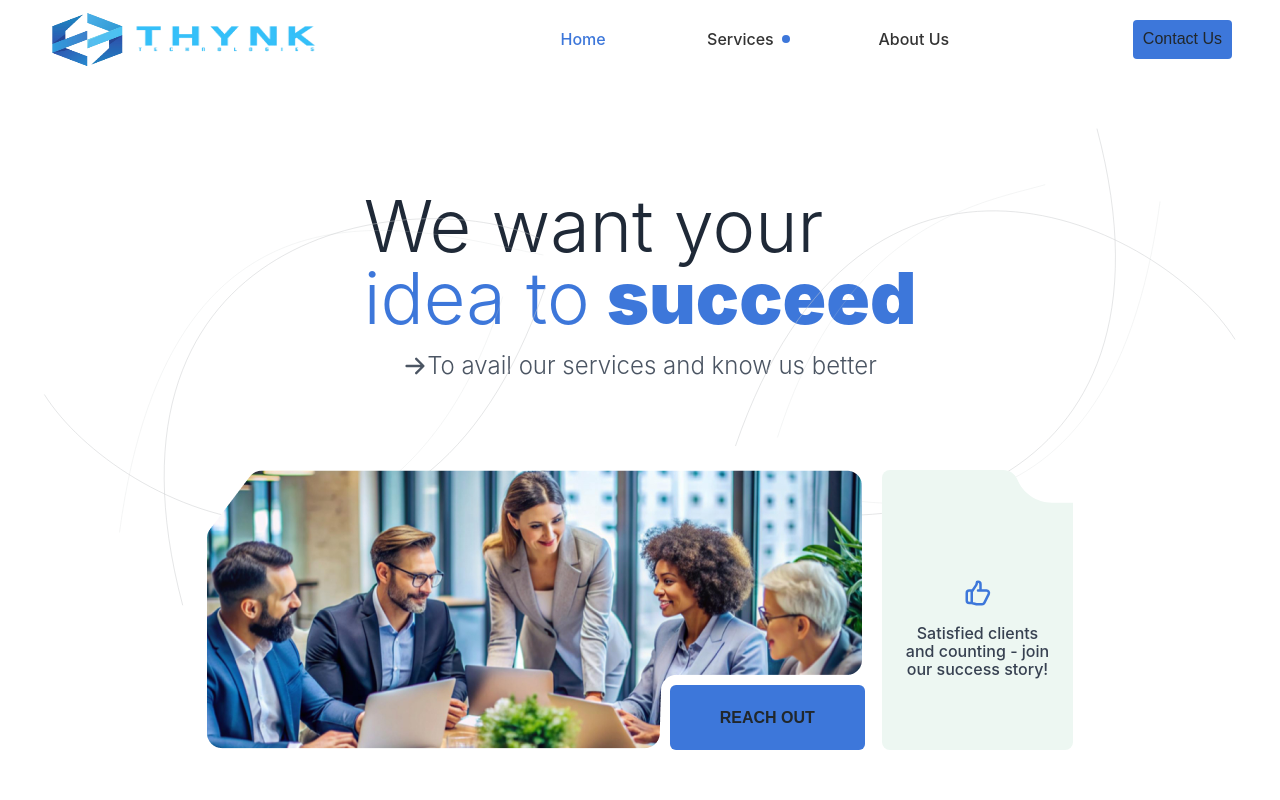
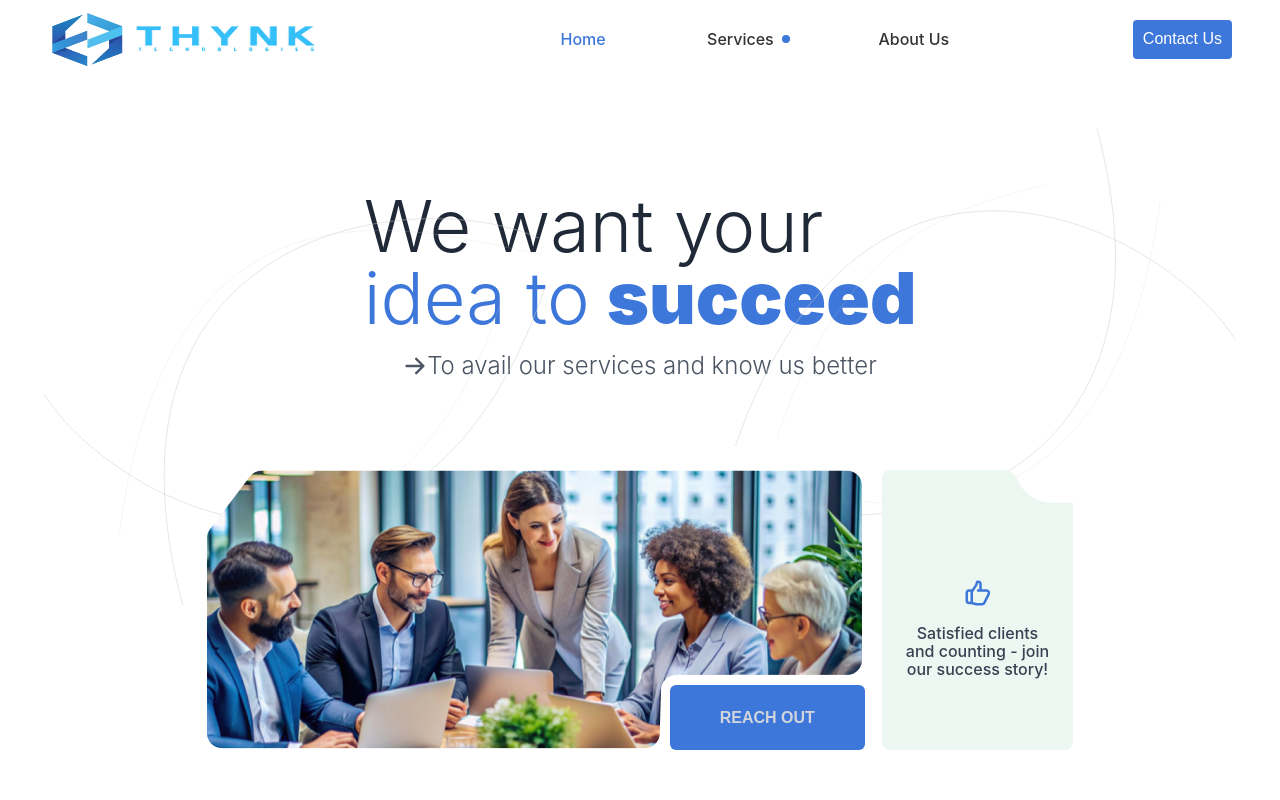
Before and after one commit to 94edwin89/thynk-tech, a React (Vite) app: page / in a window 1280 px wide. Shown: the top 800 px of the page. Built offline with nearby package versions, Linux system fonts and the light colour scheme.

Commit message:
Update : bugs

```diff
--- a/src/components/layouts/Footer.jsx
+++ b/src/components/layouts/Footer.jsx
@@ -54,7 +54,7 @@ const Footer = () => {
               {quickLinks?.map((link) => (
                 <li
                   key={link?.title}
-                  className="my-2 hover:text-white font-semibold text-[13px] sm:text-[15px]"
+                  className="my-2 light-text hover:text-white font-semibold text-[13px] sm:text-[15px]"
                 >
                   <Link to={link.url} onClick={() => window.scrollTo(0, 0)}>{link?.title}</Link>
                 </li>
--- a/src/components/layouts/Header.jsx
+++ b/src/components/layouts/Header.jsx
@@ -130,7 +130,7 @@ const Header = () => {
         </div>
         <div className="flex gap-5 justify-center items-center">
           <Button>
-            <Link to="/contact-us" onClick={() => window.scrollTo(0,0)}>Contact Us</Link>
+            <Link to="/contact-us" className="text-white" onClick={() => window.scrollTo(0,0)}>Contact Us</Link>
           </Button>
           <TiThMenu
             size={28}
--- a/src/components/layouts/landingpage/OurServices.css
+++ b/src/components/layouts/landingpage/OurServices.css
@@ -34,11 +34,11 @@ html {
 
 body {
   margin: 0;
-  width: 100dvw;
+  width: 100%;
   height: auto;
 }
 
-a {
+.section__slider a {
   text-decoration: none;
   color: #21272b;
   cursor: pointer;
@@ -443,6 +443,7 @@ body {
   width: 100%;
   height: auto;
   overflow: hidden;
+  border-radius: 10px;
 }
 
 .swiper-slide__block .swiper-slide__block__img a {
```
